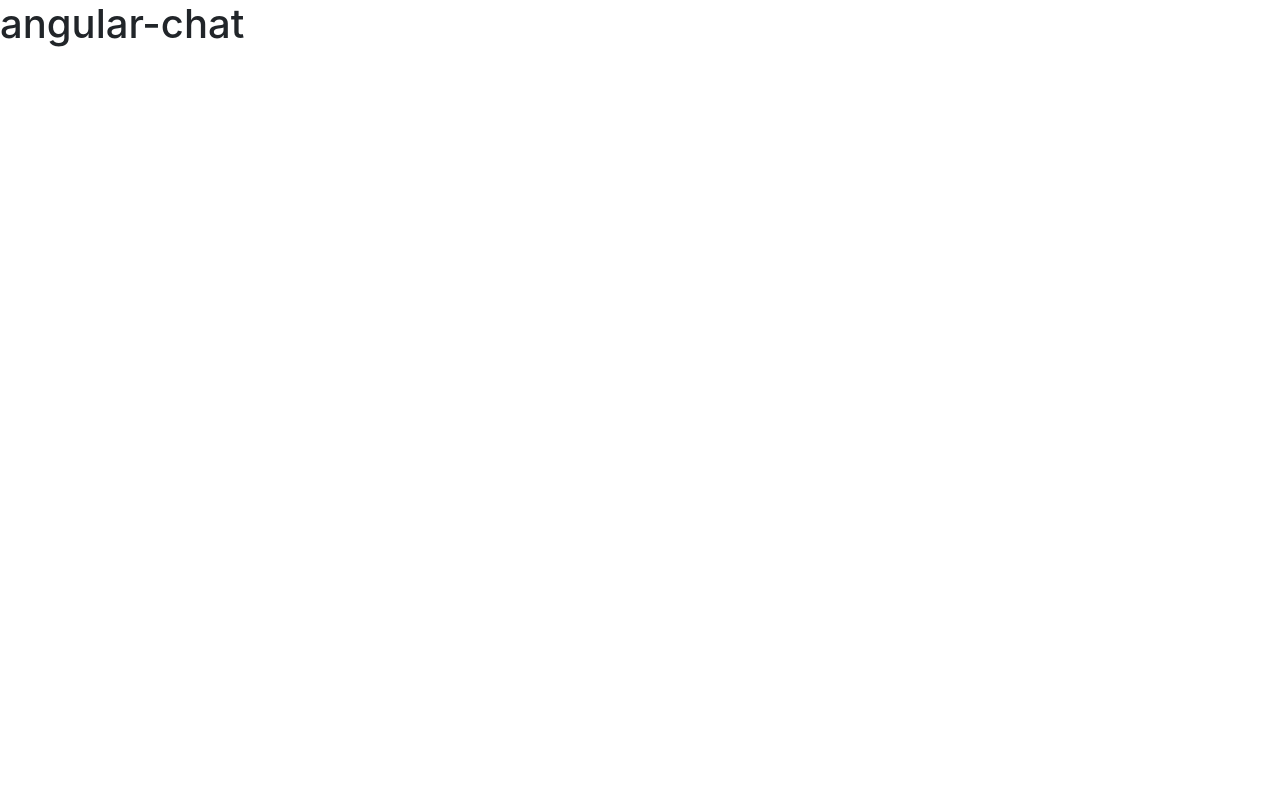
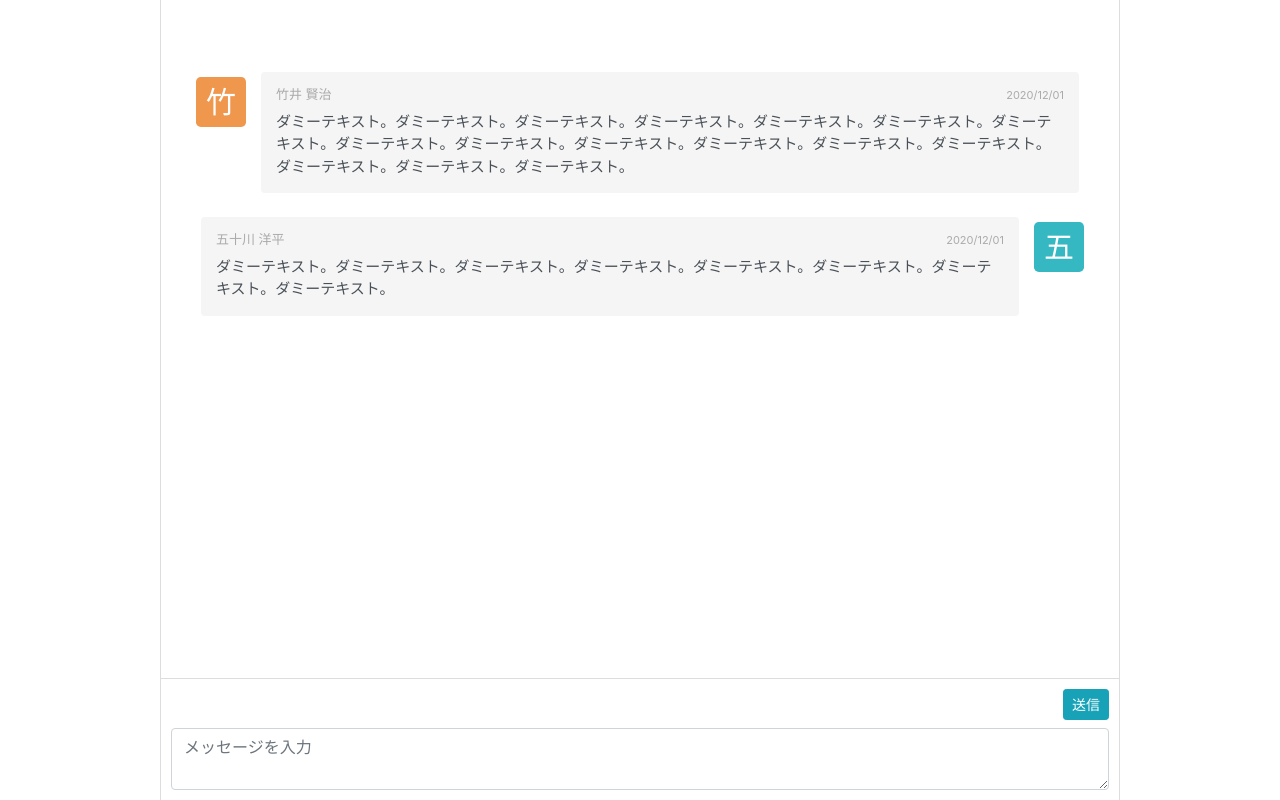
Before and after one commit to Yasu1025/angular-chat, an Angular app: page / in a window 1280 px wide. Built offline with nearby package versions, Linux system fonts and the light colour scheme.

Commit message:
【Feature】Add only base template and css

```diff
--- a/src/app/app.component.css
+++ b/src/app/app.component.css
@@ -0,0 +1,74 @@
+.page {
+  overflow: scroll;
+  max-width: 960px;
+  height: 100vh;
+  margin: 0 auto;
+  padding: 10px 0;
+  background-color: #fff;
+  border-left: 1px solid #DDDDDD;
+  border-right: 1px solid #DDDDDD;
+}
+
+section {
+  margin: 50px 10px 90px;
+}
+
+.chat-editor {
+  display: block;
+  position: fixed;
+  bottom: 0;
+  width: 100%;
+  max-width: 958px;
+  min-height: 100px;
+  margin: 0;
+  padding: 10px;
+  border-top: 1px solid #DDDDDD;
+  background-color: #fff;
+}
+
+.page .chat .media-body {
+  padding: 15px;
+  margin: 0 10px;
+  background-color: #f5f5f5;
+  border-radius: 4px;
+  font-size: 15px;
+  word-break: break-all;
+}
+
+.media-body h4.media-heading {
+  color: #aaaaaa;
+  font-size: 13px;
+}
+
+.media-body .media-date {
+  color: #aaaaaa;
+  font-size: 11px;
+}
+
+.media-body pre {
+  font-family: inherit;
+  color: inherit;
+  font-size: inherit;
+  margin: 0;
+  word-wrap: break-word;
+  white-space: pre-wrap;
+}
+
+.icon {
+  display: block;
+  width: 50px;
+  height: 50px;
+  margin: 5px;
+  border-radius: .3rem;
+  color: #fff;
+  font-size: 30px;
+  line-height: 50px;
+  text-align: center;
+}
+
+.media-left .icon {
+  background-color: #f0974e;
+}
+.media-right .icon {
+  background-color: #35b8c2;
+}
--- a/src/app/app.component.html
+++ b/src/app/app.component.html
@@ -1 +1,45 @@
-<h1>{{ title }}</h1>
+<div class="page">
+  <section class="chat">
+    <div class="chat-timeline">
+      <div class="list-group-item list-group-item-action flex-column align-items-start border-0">
+        <div class="media">
+          <div class="media-left">
+            <a href="#" class="icon">竹</a>
+          </div>
+          <div class="media-body">
+            <div class="d-flex w-100 justify-content-between">
+              <h4 class="media-heading">竹井 賢治</h4>
+              <small class="media-date">2020/12/01</small>
+            </div>
+            <pre>ダミーテキスト。ダミーテキスト。ダミーテキスト。ダミーテキスト。ダミーテキスト。ダミーテキスト。ダミーテキスト。ダミーテキスト。ダミーテキスト。ダミーテキスト。ダミーテキスト。ダミーテキスト。ダミーテキスト。ダミーテキスト。ダミーテキスト。ダミーテキスト。</pre>
+          </div>
+        </div>
+      </div>
+      <div class="list-group-item list-group-item-action flex-column align-items-start border-0">
+        <div class="media">
+          <div class="media-body">
+            <div class="d-flex w-100 justify-content-between">
+              <h4 class="media-heading">五十川 洋平</h4>
+              <small class="media-date">2020/12/01</small>
+            </div>
+            <pre>ダミーテキスト。ダミーテキスト。ダミーテキスト。ダミーテキスト。ダミーテキスト。ダミーテキスト。ダミーテキスト。ダミーテキスト。</pre>
+          </div>
+          <div class="media-right">
+            <a href="#" class="icon">五</a>
+          </div>
+        </div>
+      </div>
+    </div>
+  </section>
+
+  <section class="chat-editor">
+    <form class="chat-form">
+      <div class="form-header d-flex flex-row-reverse mb-2">
+        <span class="input-group-btn"><button class="btn btn-info btn-sm" type="submit" tabindex="2">送信</button></span>
+      </div>
+      <div class="input-group">
+        <textarea class="form-control" placeholder="メッセージを入力" tabindex="1"></textarea>
+      </div>
+    </form>
+  </section>
+</div>
```
